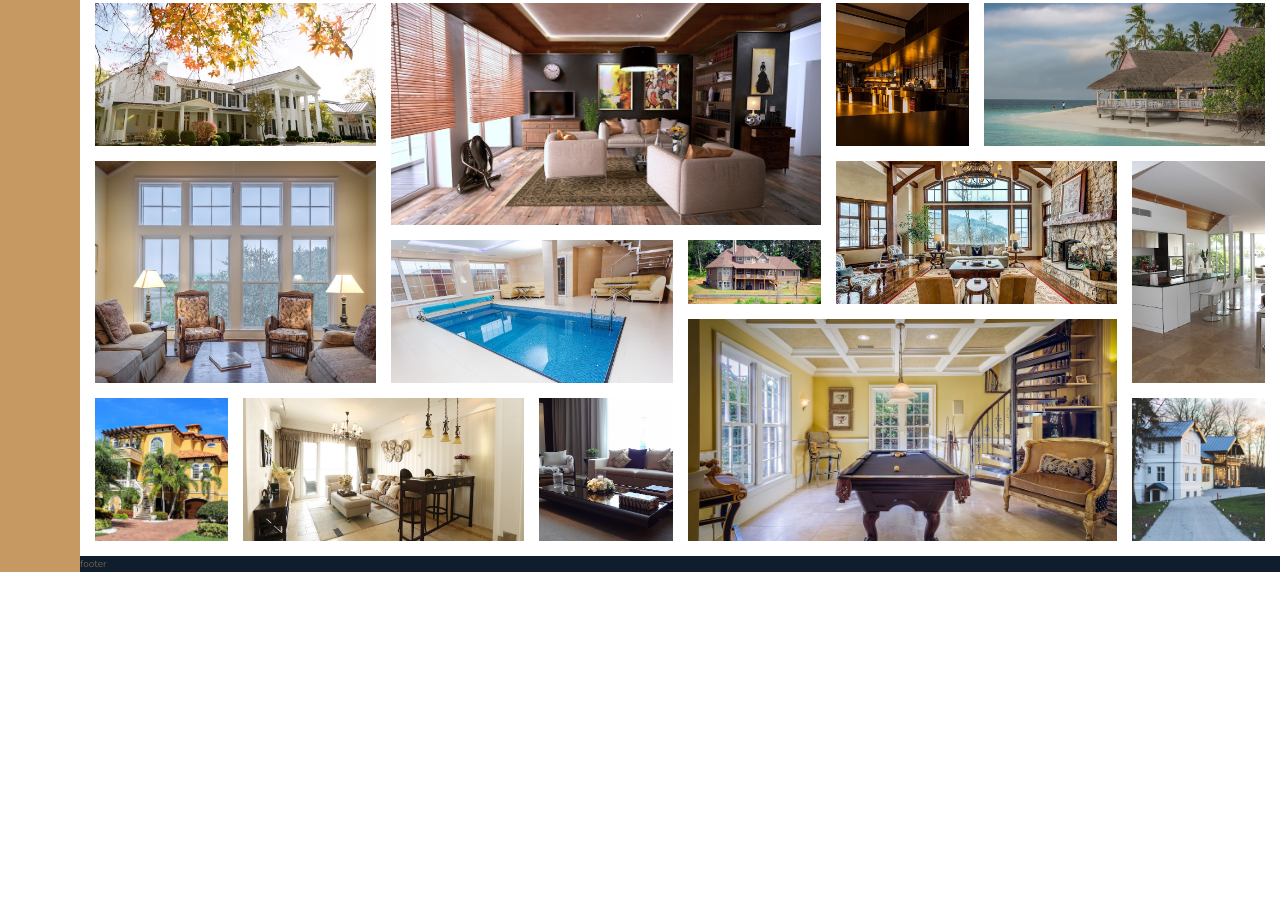
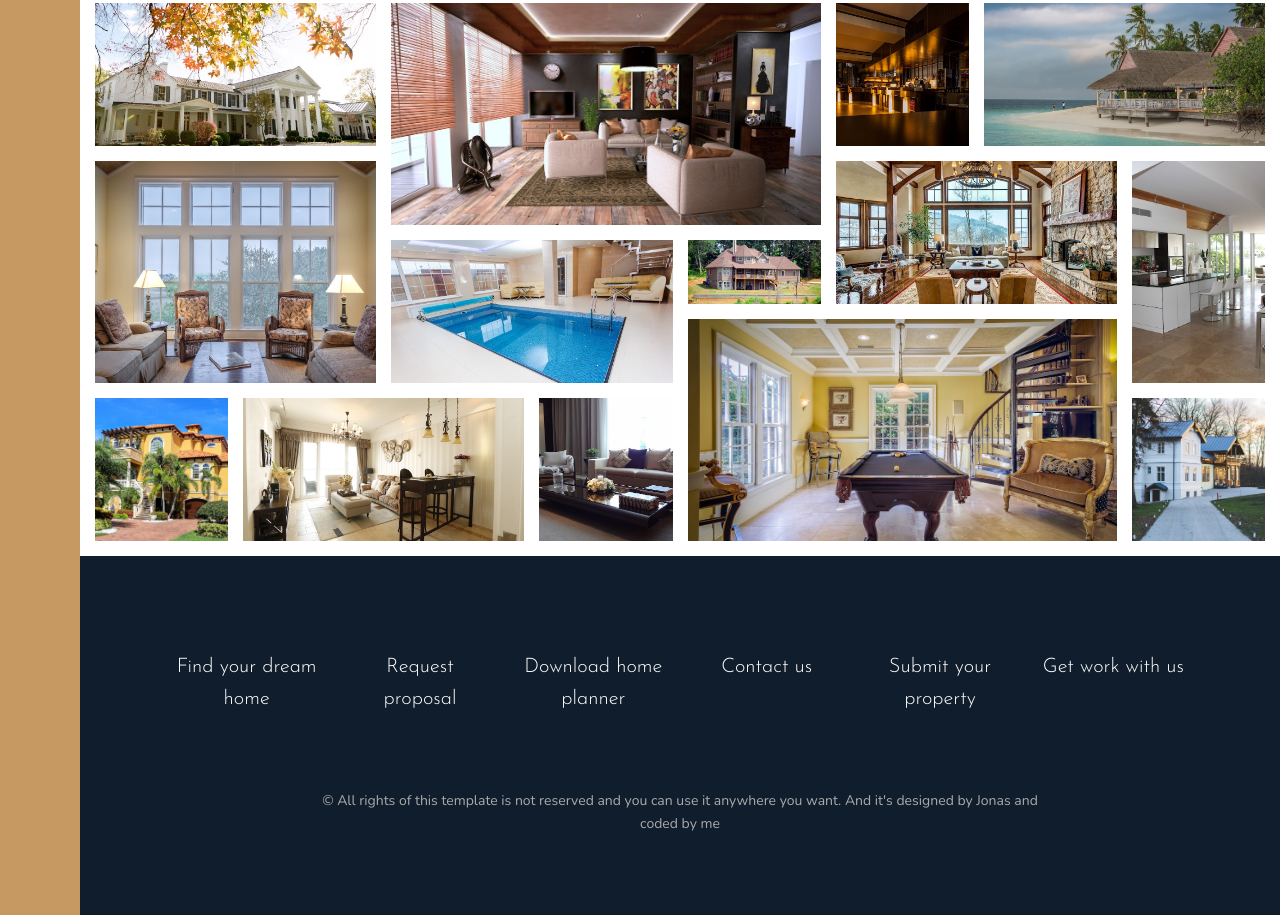
Before and after one commit to gladiatorhh/NexterLnding, a website: page index.html in a window 1280 px wide. Shown: the part 3198-4113 px from the top of the page. Before the commit the page ends 3770 px from the top, so only its background shows below. Drawn offline with nearby package versions, Linux system fonts and the light colour scheme.

Commit message:
Complete footer

```diff
--- a/index.html
+++ b/index.html
@@ -345,7 +345,20 @@
         </figure>
     </section>
 
-    <footer class="footer">footer</footer>
+    <footer class="footer">
+        <ul class="nav">
+            <li class="nav__item"><a href="#" class="nav__link">Find your dream home</a></li>
+            <li class="nav__item"><a href="#" class="nav__link">Request proposal</a></li>
+            <li class="nav__item"><a href="#" class="nav__link">Download home planner</a></li>
+            <li class="nav__item"><a href="#" class="nav__link">Contact us</a></li>
+            <li class="nav__item"><a href="#" class="nav__link">Submit your property</a></li>
+            <li class="nav__item"><a href="#" class="nav__link">Get work with us</a></li>
+        </ul>
+
+        <p class="footer__copyright">&copy; All rights of this template is not reserved and you can use it anywhere you
+            want. And it's designed by Jonas and coded by me</p>
+
+    </footer>
 </body>
 
 </html>
--- a/sass/layout/_footer.scss
+++ b/sass/layout/_footer.scss
@@ -1,4 +1,39 @@
 .footer {
     background-color: $color-secondary;
     grid-column: full-start / full-end;
+    padding: 8rem;
+
+    &__copyright {
+        width: 70%;
+        margin-top: 6rem;
+        font-size: 1.4rem;
+        color: $color-gray-light-2;
+        margin-inline: auto;
+        text-align: center;
+    }
 }
+
+.nav {
+    list-style-type: none;
+    display: grid;
+    grid-template-columns: repeat(auto-fit, minmax(15rem, 1fr));
+    justify-items: center;
+
+    &__link:link,
+    &__link:visited {
+        font-size: 2rem;
+        font-family: $font-display;
+        text-decoration: none;
+        color: $color-white;
+        text-align: center;
+        transition: all .2s;
+        padding: 1.5rem;
+        display: block;
+    }
+
+    &__link:hover,
+    &__link:active {
+        background-color: rgba($color-white, .2);
+        transform: translateY(-.3rem);
+    }
+}
```
Also changed, not shown: style/style.css.
